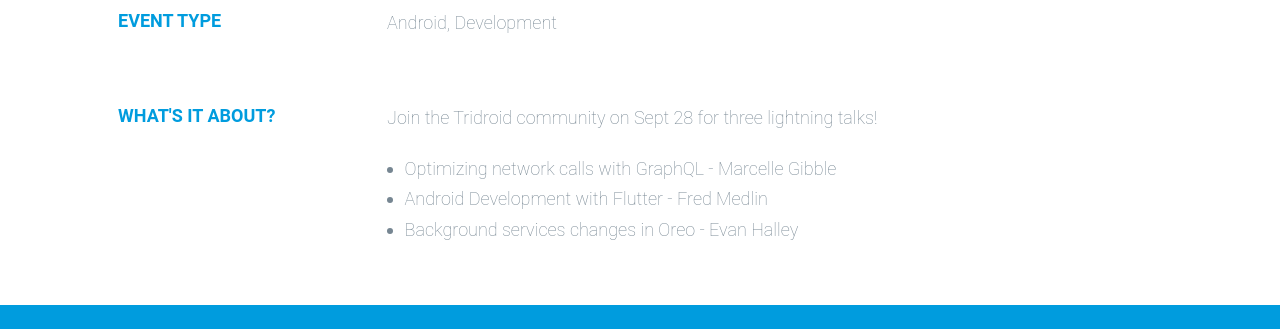
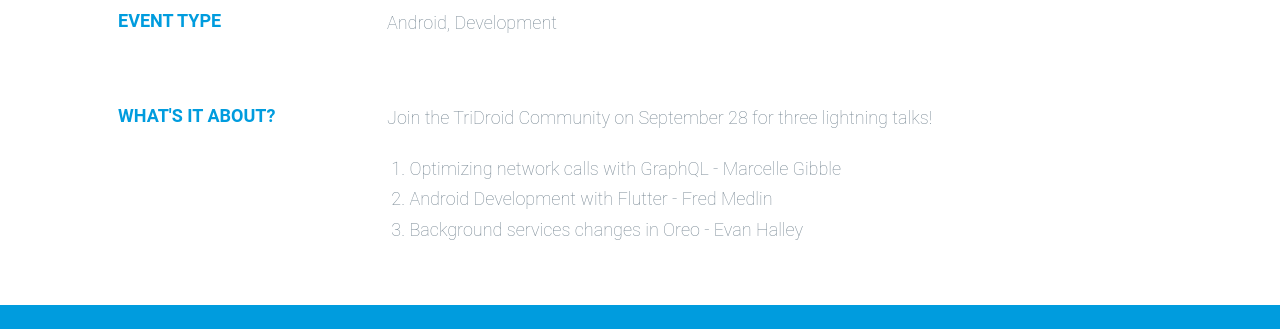
Before and after one commit to TicketmasterMobileStudio/ticketmastermobilestudio.github.io, a Jekyll site: the page built from _posts/2017-9-28-TriDroid.md, in a window 1280 px wide and 1136 px high. Shown: the part 608-937 px from the top of the window. Built offline with Jekyll 4.4.1, drawn with Linux system fonts in a browser that asks for light colours.

Commit message:
Update 2017-9-28-TriDroid.md

```diff
--- a/_posts/2017-9-28-TriDroid.md
+++ b/_posts/2017-9-28-TriDroid.md
@@ -7,7 +7,7 @@
 eventtype: Android, Development
 ---
 
-Join the Tridroid community on Sept 28 for three lightning talks!
-  * Optimizing network calls with GraphQL - Marcelle Gibble
-  * Android Development with Flutter - Fred Medlin
-  * Background services changes in Oreo - Evan Halley
+Join the TriDroid Community on September 28 for three lightning talks!
+1. Optimizing network calls with GraphQL - Marcelle Gibble
+2. Android Development with Flutter - Fred Medlin
+3. Background services changes in Oreo - Evan Halley
```
